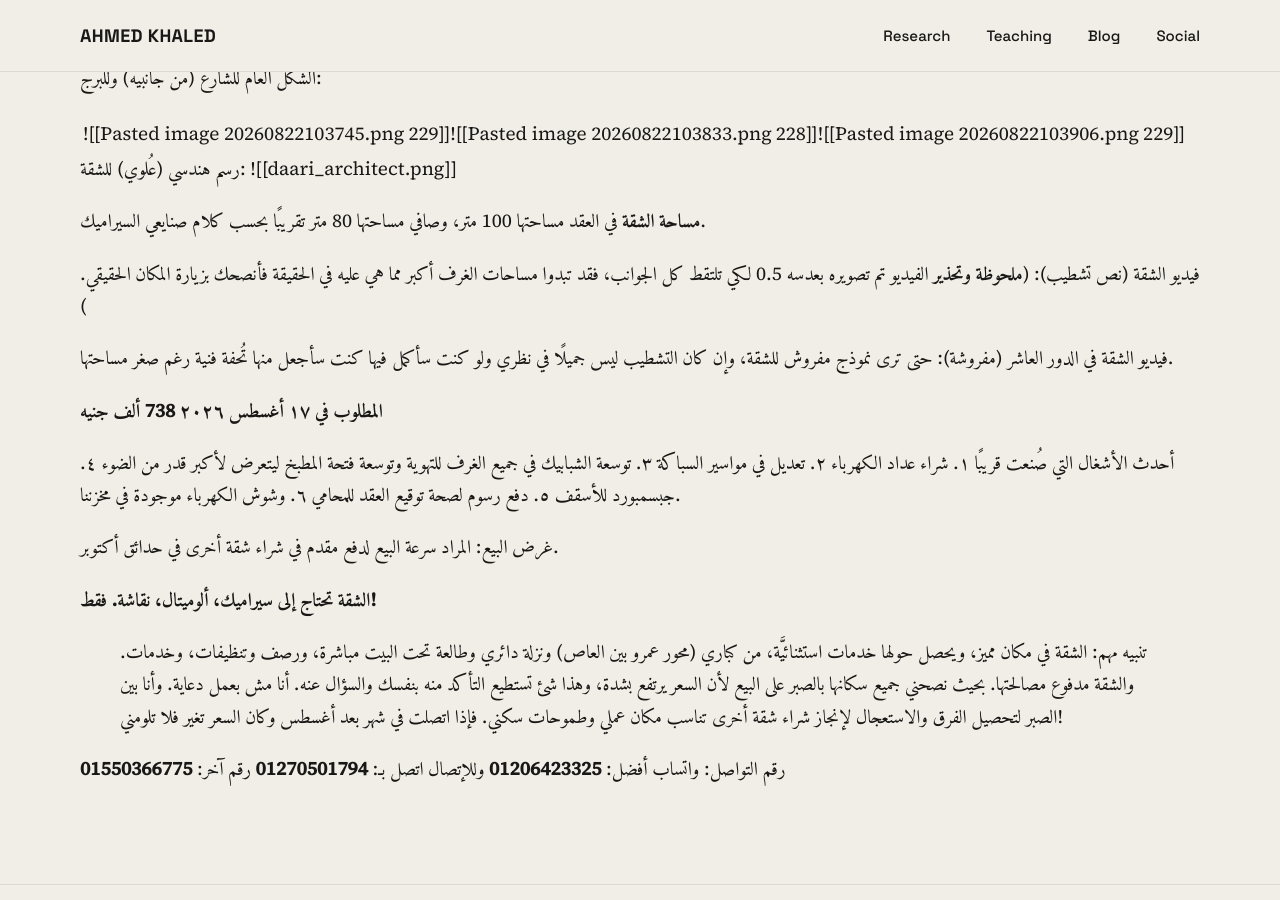
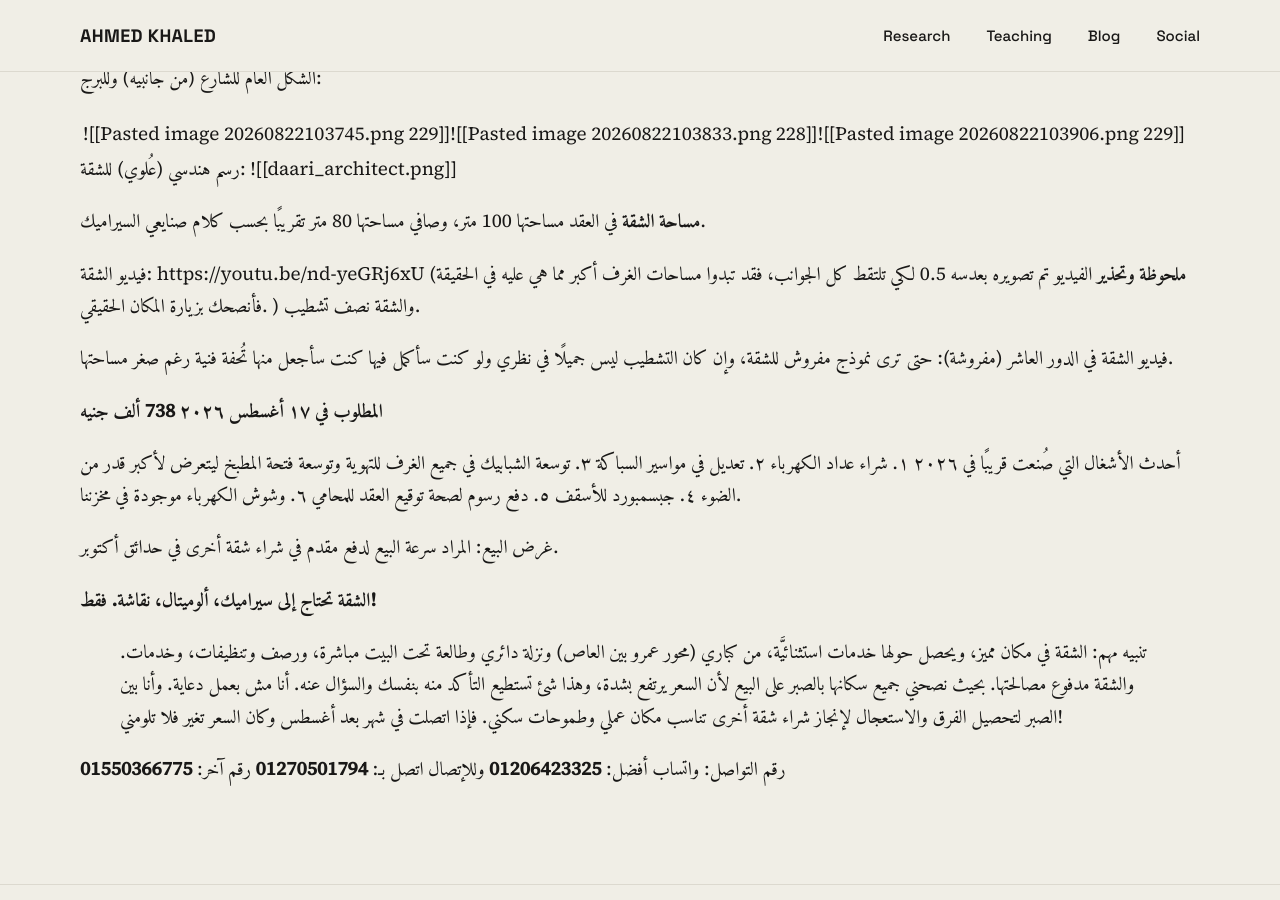
Before and after one commit to sweta-ahmedkhaled/sweta-ahmedkhaled.github.io, a Jekyll site: the page built from _posts/2026-08-17-أنا ببيع شقتي.md, in a window 1280 px wide and 900 px high, scrolled down 569 px. Built offline with Jekyll 4.4.1, drawn with Linux system fonts in a browser that asks for light colours; our own code applies the rules of GitHub Pages for plain Markdown files.

Commit message:
auto-publish: 2026-08-22 10:50

```diff
--- a/_posts/2026-08-17-أنا ببيع شقتي.md
+++ b/_posts/2026-08-17-أنا ببيع شقتي.md
@@ -25,8 +25,8 @@
 **مساحة الشقة**
 في العقد مساحتها 100 متر، وصافي مساحتها 80 متر تقريبًا بحسب كلام صنايعي السيراميك.
 
-فيديو الشقة (نص تشطيب):
-(**ملحوظة وتحذير** الفيديو تم تصويره بعدسه 0.5 لكي تلتقط كل الجوانب، فقد تبدوا مساحات الغرف أكبر مما هي عليه في الحقيقة فأنصحك بزيارة المكان الحقيقي. )
+فيديو الشقة: https://youtu.be/nd-yeGRj6xU
+(**ملحوظة وتحذير** الفيديو تم تصويره بعدسه 0.5 لكي تلتقط كل الجوانب، فقد تبدوا مساحات الغرف أكبر مما هي عليه في الحقيقة فأنصحك بزيارة المكان الحقيقي. ) والشقة نصف تشطيب.
 
 فيديو الشقة في الدور العاشر (مفروشة): حتى ترى نموذج مفروش للشقة، وإن كان التشطيب ليس جميلًا في نظري ولو كنت سأكمل فيها كنت سأجعل منها تُحفة فنية رغم صغر مساحتها.
 
@@ -35,7 +35,7 @@
 **في ١٧ أغسطس ٢٠٢٦**
 **738 ألف جنيه**
 
-أحدث الأشغال التي صُنعت قريبًا
+أحدث الأشغال التي صُنعت قريبًا في ٢٠٢٦
 ١. شراء عداد الكهرباء
 ٢. تعديل في مواسير السباكة
 ٣. توسعة الشبابيك في جميع الغرف للتهوية وتوسعة فتحة المطبخ ليتعرض لأكبر قدر من الضوء
```
